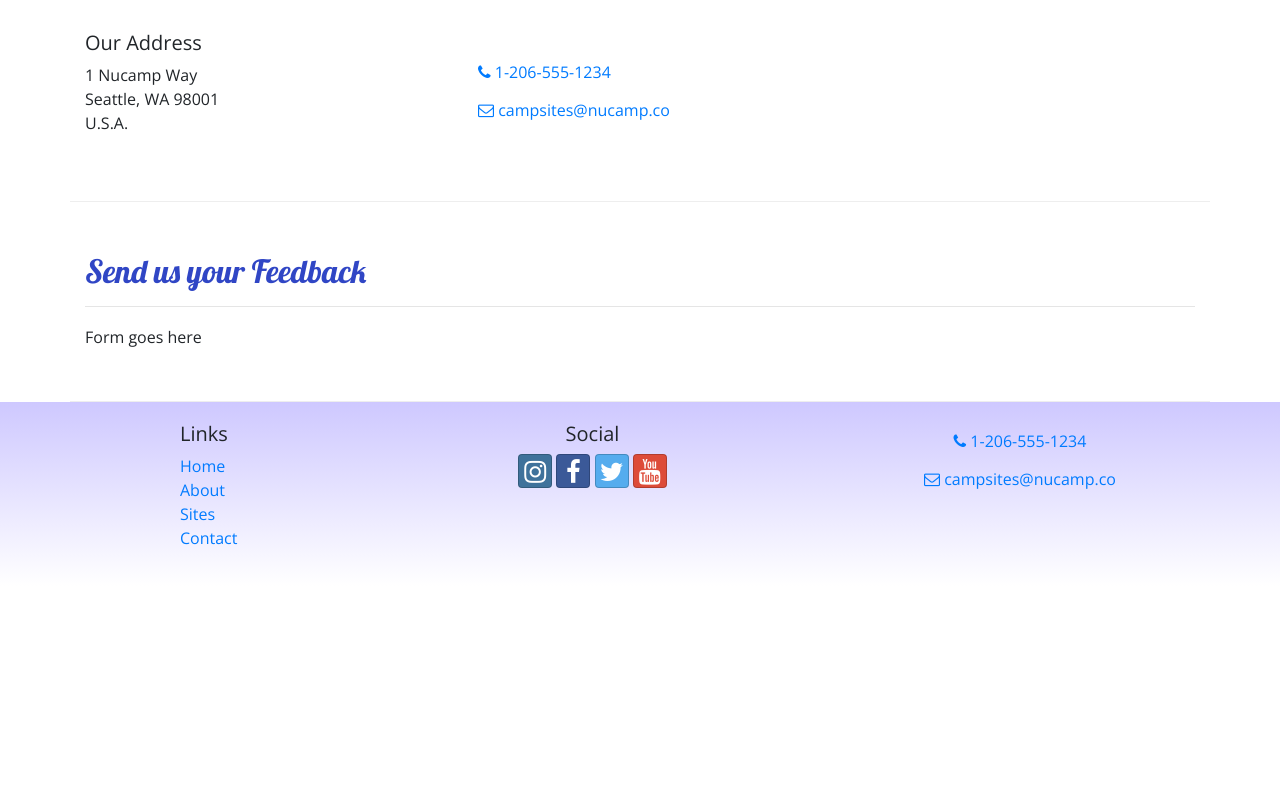
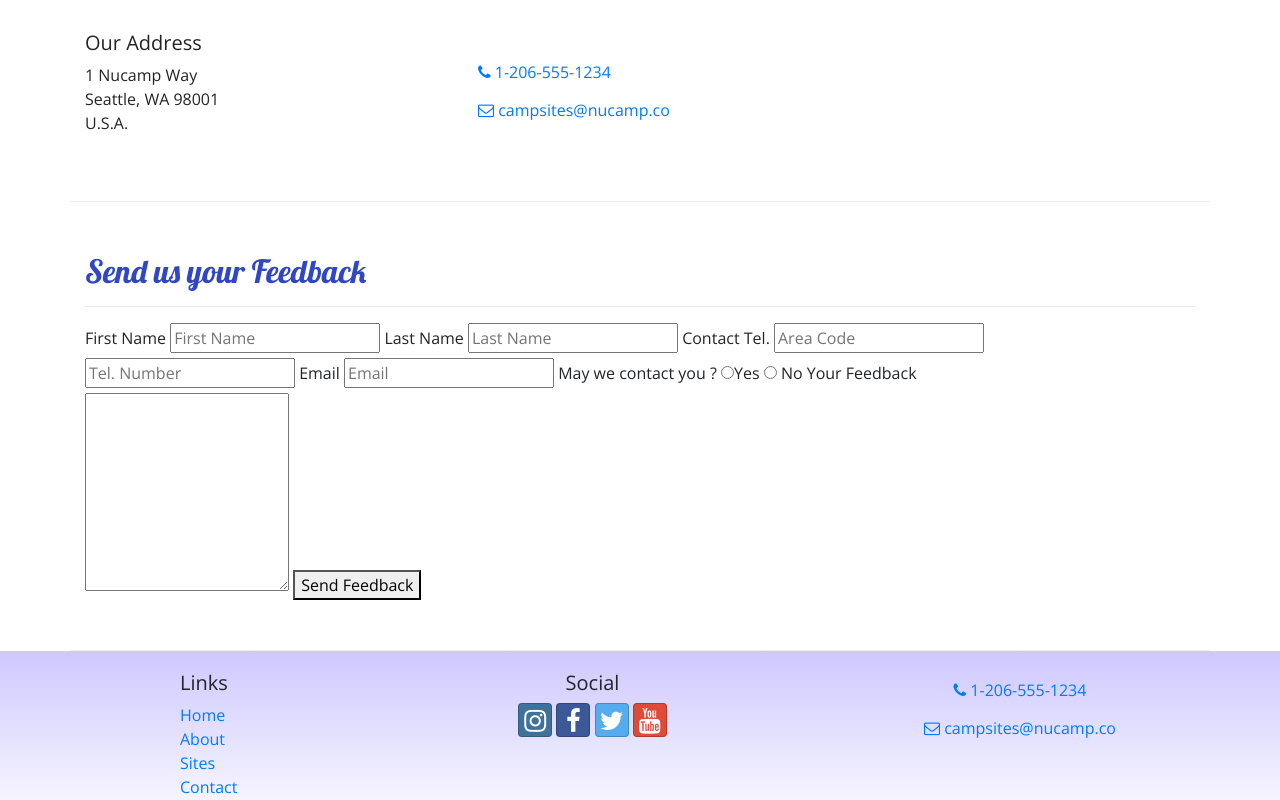
Before and after one commit to lauraharston/nucampsite-change-it-up, a website: page contactus.html in a window 1280 px wide. Shown: the part 373-1173 px from the top of the page. Before the commit the page ends 959 px from the top, so only its background shows below. Drawn offline with nearby package versions, Linux system fonts and the light colour scheme.

Commit message:
added a form to the contact us page

```diff
--- a/contactus.html
+++ b/contactus.html
@@ -80,7 +80,23 @@
                 <hr />
             </div>
             <div class="col-md-10">
-                Form goes here
+                <form>
+                    <label for="firstName">First Name </label>
+                    <input type="text" name="firstName" id="firstName" placeholder="First Name">
+                    <label for="lastName">Last Name </label>
+                    <input type="text" name="lastName" id="lastName" placeholder="Last Name">
+                    <label for="areaCode">Contact Tel.</label>
+                    <input type="tel" name="areaCode" id="areaCode"placeholder="Area Code">
+                    <input type="tel" name="telNum" placeholder="Tel. Number">
+                   <label for="email">Email </label>
+                   <input type="email" name="email" id="email"placeholder="Email">
+                   May we contact you ?
+                   <input type="radio" name="contactRadios" id="contactYes" value="yes"><label for="contactYes">Yes</label>
+                   <input type="radio" name="contactRadios" id="contactNo"value="no"> <label for="contactNo">No</label>
+                   Your Feedback
+                   <textarea name="feedback" rows="8"></textarea>
+                   <button type="submit">Send Feedback</button>
+                </form>
             </div>
        </div>
 
```
